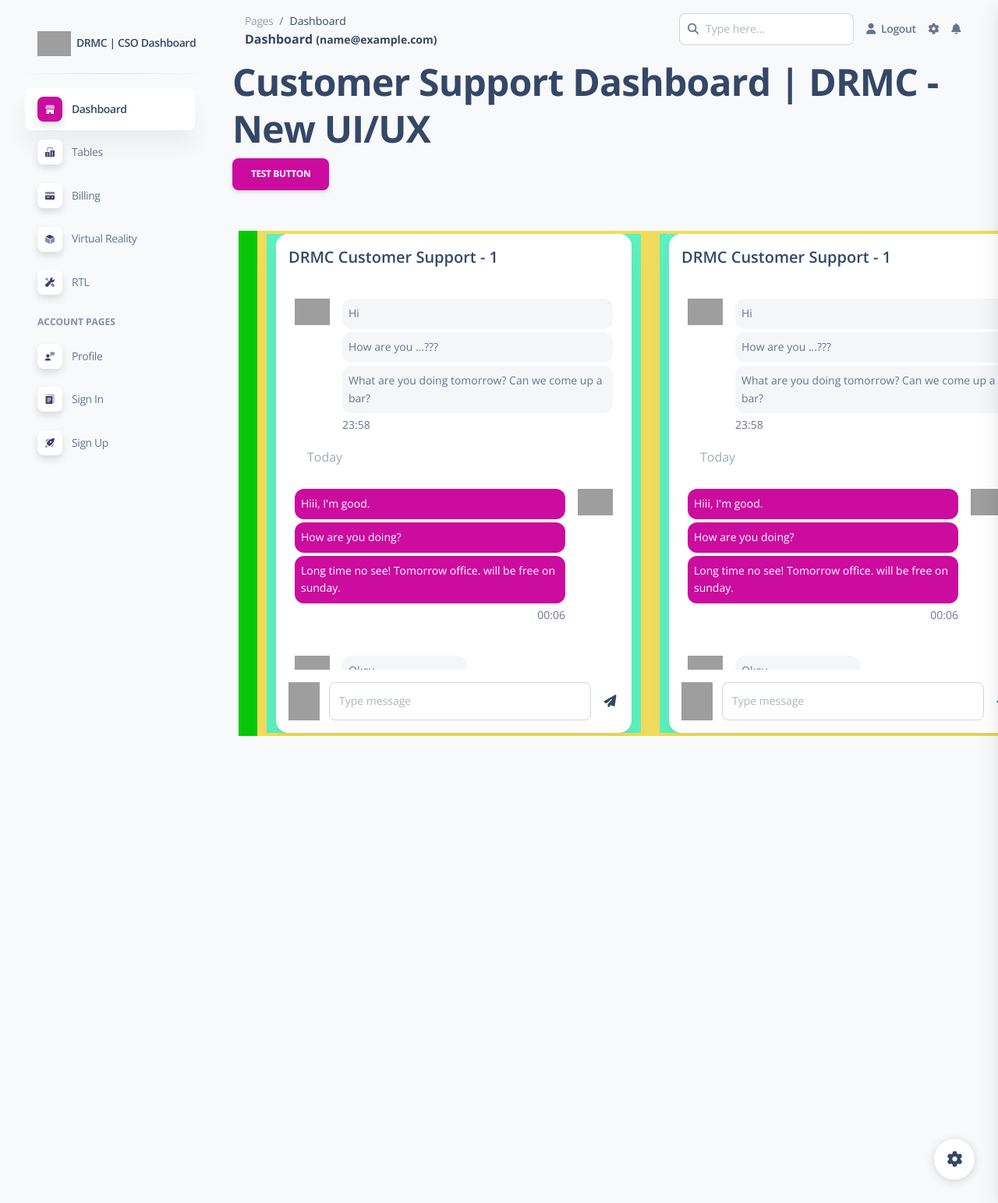
After one commit to Ashraf840/AI-Chatbot-Customer-Support-Integration, a Django app: a page that uses templates/base/staffApp_base.html in a window 1280 px wide. The commit adds this page. Shown: the whole page at 78% size. Run offline with Django 4.2, Linux system fonts and the light colour scheme; the visitor is signed in with stand-in values (Sample User, id 1); data comes from the database, SQL or seed files in the repository; data that the repository does not hold is empty; some libraries are stand-ins or nearby versions; grey boxes are pictures that could not be loaded.

Commit message:
Tried to implement mini-chat-tabs, which is not possible

```diff
--- a/home/consumers/cso_visitor_chat_consumer.py
+++ b/home/consumers/cso_visitor_chat_consumer.py
@@ -180,6 +180,7 @@ def save_message(message, user_identity, room_slug):
 
 # Customer Support Visitor Chat Consumer
 class CSOVisitorChatSuppportConsumer(WebsocketConsumer):
+
     def __init__(self, *args, **kwargs):
         super(CSOVisitorChatSuppportConsumer, self).__init__(*args, **kwargs)
         self.room_name = None
--- a/home/signals.py
+++ b/home/signals.py
@@ -19,7 +19,7 @@ def customer_support_request_signal(sender, instance, created, **kwargs):
         # through "CSODashboardConsumer".
         channel_layer = get_channel_layer()
         # TODO: This signal will be custom-made later, logic will be implemented here to decide in which cso-support-dashboard-channel the request will be sent to.
-        cso_email = "python4dia@gmail.com"
+        cso_email = "tanjim.ashraf@doer.com.bd"
         room_name_normalized="".join(ch for ch in cso_email if ch.isalnum())   # keeps only alphanumeric-chars in the room-name. [Ref]: https://www.scaler.com/topics/remove-special-characters-from-string-python/
         async_to_sync(channel_layer.group_send)(
             f'chat_dashboard_{room_name_normalized}',
--- a/staffApp/consumers/support_dashboard_consumer.py
+++ b/staffApp/consumers/support_dashboard_consumer.py
@@ -7,7 +7,6 @@ from channels.layers import get_channel_layer
 
 # Customer Support Dashboard Consumer
 class SupportDashboardConsumer(WebsocketConsumer):
-    # TODO: MAKE THE CONSUMER CONNECTIVITY FOR ALL THE Customer Support Officers. (follow "teachatty" app)
 
     def __init__(self, *args, **kwargs):
         super(SupportDashboardConsumer, self).__init__(*args, **kwargs)
--- a/staffApp/urls/staff_workload/cso_workload_urls.py
+++ b/staffApp/urls/staff_workload/cso_workload_urls.py
@@ -8,4 +8,5 @@ app_name = "cso_workload_urls"
 urlpatterns = [
     path("cso-dashboard/", cdv.CsoDashboard.as_view(), name="CsoDashboard"),
     path("support-dashboard/<str:email>/", cdv.SupportDashboard.as_view(), name="SupportDashboard"),
+    path("support-dashboardNew/<str:email>/", cdv.SupportDashboardNew.as_view(), name="SupportDashboardNew"),
 ]
--- a/staffApp/views/cso_views/cso_dashboard_views.py
+++ b/staffApp/views/cso_views/cso_dashboard_views.py
@@ -35,3 +35,21 @@ class SupportDashboard(LoginRequiredMixin, View):
         self.context['cso_email'] = request.user.email
         # --------------------------------------------------------------------------------
         return render(request, 'staffApp/cso/support_dashboard.html', self.context)
+
+
+class SupportDashboardNew(LoginRequiredMixin, View):
+    login_url = 'authenticationApplication:CsoAuth:CSOLoginPageView'
+    context = {
+        'title': 'Support Dashboard',
+    }
+
+    def get(self, request, email):
+        user = get_object_or_404(User, email=email)
+        customer_support_requests = CustomerSupportRequest.objects.all().order_by('-id')
+        print(f"'SupportDashboard' class queryset: {customer_support_requests}")
+        print(f"total support requests: {len(customer_support_requests)}")
+        self.context['support_req_nums'] = len(customer_support_requests)
+        self.context['customer_support_requests'] = customer_support_requests
+        self.context['cso_email'] = request.user.email
+        # --------------------------------------------------------------------------------
+        return render(request, 'staffApp/cso/support_dashboard_newUI.html', self.context)
--- /dev/null
+++ b/static/css/staffApp/support_dashboard_newUI/horizontal_scrollable_mini_chat_tab.css
@@ -0,0 +1,7 @@
+div.scroll {
+    display: flex;
+    background-color: #08c708;
+    flex-wrap: no-wrap;
+    overflow-x: auto;
+    margin: 20px;
+}
--- a/templates/base/home_base.html
+++ b/templates/base/home_base.html
@@ -6,7 +6,7 @@
     <meta name="viewport" content="width=device-width, initial-scale=1">
     <title> {% block title %} {% endblock %} </title>
 
-    <!-- Bootstrap 5.2 CSS -->
+    <!-- Bootstrap 5.2.3 CSS -->
     <link href="https://cdn.jsdelivr.net/npm/bootstrap@5.2.3/dist/css/bootstrap.min.css" rel="stylesheet"
         integrity="sha384-rbsA2VBKQhggwzxH7pPCaAqO46MgnOM80zW1RWuH61DGLwZJEdK2Kadq2F9CUG65" crossorigin="anonymous">
     <!-- Custom CSS -->
@@ -18,7 +18,7 @@
         {% block content %} {% endblock %}
     </div>
 
-    <!-- Bootstrap 5.2 JS -->
+    <!-- Bootstrap 5.2.3 JS -->
     <script src="https://cdn.jsdelivr.net/npm/bootstrap@5.2.3/dist/js/bootstrap.bundle.min.js"
         integrity="sha384-kenU1KFdBIe4zVF0s0G1M5b4hcpxyD9F7jL+jjXkk+Q2h455rYXK/7HAuoJl+0I4"
         crossorigin="anonymous"></script>
--- a/templates/base/staffApp_base.html
+++ b/templates/base/staffApp_base.html
@@ -7,6 +7,8 @@
 * Copyright 2022 Creative Tim (https://www.creative-tim.com)
 * Licensed under MIT (https://www.creative-tim.com/license)
 * Coded by Creative Tim
+
+Bootstrap 5.2.3
 
 =========================================================
 
@@ -31,9 +33,11 @@
   <script src="https://kit.fontawesome.com/272e010829.js" crossorigin="anonymous"></script>
   <!-- CSS Files -->
   <link id="pagestyle" href="{% static 'css/staffApp/base_dashboard/soft-ui-dashboard.css' %}" rel="stylesheet" />
+  <!-- Custom CSS -->
+  {% block css %} {% endblock %}
 </head>
 
-<body class="g-sidenav-show  bg-gray-100">
+<body class="g-sidenav-show bg-gray-100">
   <!-- Side Panel -->
   {% include 'base/components/staffApp_base/side_panel.html' %}
   <!-- End Side Panel -->
@@ -116,7 +120,7 @@
 <!--  <script src="../assets/js/core/popper.min.js"></script>-->
   <script src="{% static 'js/staffApp/base_dashboard/core/popper.min.js' %}"></script>
   <!--  <script src="../assets/js/core/bootstrap.min.js"></script>-->
-  <script src="{% static 'js/staffApp/base_dashboard/core/bootstrap.min.js' %}"></script>
+  <script src="{% static 'js/staffApp/base_dashboard/core/bootstrap.min.js' %}"></script>   <!-- Bootstrap 5.2.3 -->
   <!--  <script src="../assets/js/plugins/perfect-scrollbar.min.js"></script>-->
   <script src="{% static 'js/staffApp/base_dashboard/plugins/perfect-scrollbar.min.js' %}"></script>
   <!--  <script src="../assets/js/plugins/smooth-scrollbar.min.js"></script>-->
--- a/templates/staffApp/cso/cso_dashboard.html
+++ b/templates/staffApp/cso/cso_dashboard.html
@@ -134,6 +134,8 @@
           </div>
         </div>
         <div class="col-lg-5">
+
+          <a href="{% url 'staffApplication:CsoWorkload:SupportDashboardNew' request.user.email %}">
           <div class="card h-100 p-3">
 <!--            <div class="overflow-hidden position-relative border-radius-lg bg-cover h-100" style="background-image: url('../assets/img/ivancik.jpg');">-->
             <div class="overflow-hidden position-relative border-radius-lg bg-cover h-100" style="background-image: url({% static 'images/staffApp/base_dashboard/ivancik.jpg' %});">
@@ -148,6 +150,8 @@
               </div>
             </div>
           </div>
+          </a>
+
         </div>
       </div>
       <div class="row mt-4">
--- /dev/null
+++ b/templates/staffApp/cso/customerSupportComponents/chatBody.html
@@ -0,0 +1,182 @@
+<!DOCTYPE html>
+{% load static %}
+
+<!-- Template Copied from:  https://mdbootstrap.com/docs/standard/extended/chat/ -->
+<section style="background-color: #f15c5c;">
+    <div class="container py-1" style="background-color: #f1db5c;">
+
+        <div class="row" style="background-color: #5cf1bf;">
+            <div class="col-md-10 col-lg-10 col-xl-12" style="width: 30rem;">
+
+                <div class="card" id="chat2" style="height: 40rem;">
+                    <div class="card-header d-flex justify-content-between align-items-center p-3">
+                        <h5 class="mb-0">DRMC Customer Support - 1</h5>
+                        <!-- <button type="button" class="btn btn-primary btn-sm" data-mdb-ripple-color="dark">Let's Chat
+                            App</button> -->
+                    </div>
+                    <div id="chatbody-scroller" class="card-body overflow-auto chat-messages-box chatbody-scroller" data-mdb-perfect-scrollbar="true"
+                        onClick="() => {alert(`Hellow!`);}" style="position: relative; height: 400px">
+                        <div class="d-flex flex-row justify-content-start">
+                            <img src="https://mdbcdn.b-cdn.net/img/Photos/new-templates/bootstrap-chat/ava3-bg.webp"
+                                alt="avatar 1" style="width: 45px; height: 100%;">
+                            <div>
+                                <p class="small p-2 ms-3 mb-1 rounded-3" style="background-color: #f5f6f7;">Hi</p>
+                                <p class="small p-2 ms-3 mb-1 rounded-3" style="background-color: #f5f6f7;">How are you
+                                    ...???
+                                </p>
+                                <p class="small p-2 ms-3 mb-1 rounded-3" style="background-color: #f5f6f7;">What are you
+                                    doing
+                                    tomorrow? Can we come up a bar?</p>
+                                <p class="small ms-3 mb-3 rounded-3 text-muted">23:58</p>
+                            </div>
+                        </div>
+
+                        <div class="divider d-flex align-items-center mb-4">
+                            <p class="text-center mx-3 mb-0" style="color: #a2aab7;">Today</p>
+                        </div>
+
+                        <div class="d-flex flex-row justify-content-end mb-4 pt-1">
+                            <div>
+                                <p class="small p-2 me-3 mb-1 text-white rounded-3 bg-primary">Hiii, I'm good.</p>
+                                <p class="small p-2 me-3 mb-1 text-white rounded-3 bg-primary">How are you doing?</p>
+                                <p class="small p-2 me-3 mb-1 text-white rounded-3 bg-primary">Long time no see!
+                                    Tomorrow
+                                    office. will
+                                    be free on sunday.</p>
+                                <p class="small me-3 mb-3 rounded-3 text-muted d-flex justify-content-end">00:06</p>
+                            </div>
+                            <img src="https://mdbcdn.b-cdn.net/img/Photos/new-templates/bootstrap-chat/ava4-bg.webp"
+                                alt="avatar 1" style="width: 45px; height: 100%;">
+                        </div>
+
+                        <div class="d-flex flex-row justify-content-start mb-4">
+                            <img src="https://mdbcdn.b-cdn.net/img/Photos/new-templates/bootstrap-chat/ava3-bg.webp"
+                                alt="avatar 1" style="width: 45px; height: 100%;">
+                            <div>
+                                <p class="small p-2 ms-3 mb-1 rounded-3" style="background-color: #f5f6f7;">Okay</p>
+                                <p class="small p-2 ms-3 mb-1 rounded-3" style="background-color: #f5f6f7;">We will go
+                                    on
+                                    Sunday?</p>
+                                <p class="small ms-3 mb-3 rounded-3 text-muted">00:07</p>
+                            </div>
+                        </div>
+
+                        <div class="d-flex flex-row justify-content-end mb-4">
+                            <div>
+                                <p class="small p-2 me-3 mb-1 text-white rounded-3 bg-primary">That's awesome!</p>
+                                <p class="small p-2 me-3 mb-1 text-white rounded-3 bg-primary">I will meet you Sandon
+                                    Square
+                                    sharp at
+                                    10 AM</p>
+                                <p class="small p-2 me-3 mb-1 text-white rounded-3 bg-primary">Is that okay?</p>
+                                <p class="small me-3 mb-3 rounded-3 text-muted d-flex justify-content-end">00:09</p>
+                            </div>
+                            <img src="https://mdbcdn.b-cdn.net/img/Photos/new-templates/bootstrap-chat/ava4-bg.webp"
+                                alt="avatar 1" style="width: 45px; height: 100%;">
+                        </div>
+
+                        <div class="d-flex flex-row justify-content-start mb-4">
+                            <img src="https://mdbcdn.b-cdn.net/img/Photos/new-templates/bootstrap-chat/ava3-bg.webp"
+                                alt="avatar 1" style="width: 45px; height: 100%;">
+                            <div>
+                                <p class="small p-2 ms-3 mb-1 rounded-3" style="background-color: #f5f6f7;">Okay i will
+                                    meet
+                                    you on
+                                    Sandon Square</p>
+                                <p class="small ms-3 mb-3 rounded-3 text-muted">00:11</p>
+                            </div>
+                        </div>
+
+                        <div class="d-flex flex-row justify-content-end mb-4">
+                            <div>
+                                <p class="small p-2 me-3 mb-1 text-white rounded-3 bg-primary">Do you have pictures of
+                                    Matley
+                                    Marriage?</p>
+                                <p class="small me-3 mb-3 rounded-3 text-muted d-flex justify-content-end">00:11</p>
+                            </div>
+                            <img src="https://mdbcdn.b-cdn.net/img/Photos/new-templates/bootstrap-chat/ava4-bg.webp"
+                                alt="avatar 1" style="width: 45px; height: 100%;">
+                        </div>
+
+                        <div class="d-flex flex-row justify-content-start mb-4">
+                            <img src="https://mdbcdn.b-cdn.net/img/Photos/new-templates/bootstrap-chat/ava3-bg.webp"
+                                alt="avatar 1" style="width: 45px; height: 100%;">
+                            <div>
+                                <p class="small p-2 ms-3 mb-1 rounded-3" style="background-color: #f5f6f7;">Sorry I
+                                    don't
+                                    have. i
+                                    changed my phone.</p>
+                                <p class="small ms-3 mb-3 rounded-3 text-muted">00:13</p>
+                            </div>
+                        </div>
+
+                        <div class="d-flex flex-row justify-content-end">
+                            <div>
+                                <p class="small p-2 me-3 mb-1 text-white rounded-3 bg-primary">Okay then see you on
+                                    sunday!!
+                                </p>
+                                <p class="small me-3 mb-3 rounded-3 text-muted d-flex justify-content-end">00:15</p>
+                            </div>
+                            <img src="https://mdbcdn.b-cdn.net/img/Photos/new-templates/bootstrap-chat/ava4-bg.webp"
+                                alt="avatar 1" style="width: 45px; height: 100%;">
+                        </div>
+                        {% for m in chat_messages %}
+                            {% if m.user_identity == 'cso' %}
+                                <div class="d-flex flex-row justify-content-start">
+                                    <img src="https://mdbcdn.b-cdn.net/img/Photos/new-templates/bootstrap-chat/ava3-bg.webp"
+                                        alt="avatar 1" style="width: 45px; height: 100%;">
+                                    <div>
+                                        <p class="small p-2 ms-3 mb-1 rounded-3" style="background-color: #f5f6f7;">{{ m.message }}</p>
+                                        <p class="small ms-3 mb-3 rounded-3 text-muted">23:58</p>
+                                    </div>
+                                </div>
+                            {% else %}
+                                <div class="d-flex flex-row justify-content-end mb-4 pt-1">
+                                    <div>
+                                        <p class="small p-2 me-3 mb-1 text-white rounded-3 bg-primary">{{ m.message }}</p>
+                                        <p class="small me-3 mb-3 rounded-3 text-muted d-flex justify-content-end">00:06</p>
+                                    </div>
+                                    <img src="https://mdbcdn.b-cdn.net/img/Photos/new-templates/bootstrap-chat/ava4-bg.webp"
+                                        alt="avatar 1" style="width: 45px; height: 100%;">
+                                </div>
+                            {% endif %}
+                        {% endfor %}
+
+                    </div>
+                    <div class="card-footer text-muted d-flex justify-content-start align-items-center p-3">
+                        <img src="https://mdbcdn.b-cdn.net/img/Photos/new-templates/bootstrap-chat/ava3-bg.webp"
+                            alt="avatar 3" style="width: 40px; height: 100%;" class="me-1">
+                        <input type="text" class="form-control form-control-lg ms-2" id="chat-message-input"
+                            placeholder="Type message">
+                        <!-- <a class="ms-1 text-muted" href="#!"><i class="fas fa-paperclip"></i></a> -->
+                        <!-- <a class="ms-3 text-muted" href="#!"><i class="fas fa-smile"></i></a> -->
+                        <a class="ms-3 me-1" id="chat-message-send-btn"
+                            style="cursor: pointer;"><i class="fas fa-paper-plane"></i></a>
+                    </div>
+                </div>
+
+            </div>
+        </div>
+
+    </div>
+</section>
+
+
+{% block js %}
+<script>
+    function scrollFunc() {
+        // alert('clicked!');
+        var divElement = document.querySelector(".chatbody-scroller");
+        divElement.scroll({
+            top: divElement.scrollHeight,   //scroll to the bottom of the element
+            behavior: 'smooth' //auto, smooth, initial, inherit
+        });
+        // console.log("A new chat-box is generated!");
+    }
+    // var divElement = document.querySelector(".chatbody-scroller");
+    // divElement.scroll({
+    //     top: divElement.scrollHeight,   //scroll to the bottom of the element
+    //     behavior: 'smooth' //auto, smooth, initial, inherit
+    // });
+</script>
+{% endblock %}
--- /dev/null
+++ b/templates/staffApp/cso/support_dashboard_newUI.html
@@ -0,0 +1,79 @@
+<!DOCTYPE html>
+{% extends 'base/staffApp_base.html' %}
+{% load static %}
+
+<!-- Title -->
+{% block title %} {{ title }} | Dhaka Residential Model College {% endblock %}
+
+<!-- Custom CSS -->
+{% block css %}
+<link rel="stylesheet" href="{% static 'css/staffApp/support_dashboard_newUI/horizontal_scrollable_mini_chat_tab.css' %}">
+{% endblock %}
+
+<!-- Content Body -->
+{% block content %}
+<div class="container-fluid">
+    <div class="row d-flex justify-content-center">
+        <div class="col"><h1>Customer Support Dashboard | DRMC - New UI/UX</h1></div>
+    </div>
+
+    <!-- Test div generate button -->
+    <div class="row">
+        <div class="col">
+            <p>
+                <a class="btn btn-primary btn-xl text-uppercase" href="#">Test Button</a>
+            </p>
+        </div>
+    </div>
+
+    <!-- Area: to generate mini-chat-tabs horizontally -->
+    <div class="row row-class">
+        <div class="container-fluid mh-100 scroll">
+            <!-- Horizontal scrolling ref: https://stackoverflow.com/a/65289157 -->
+
+            {% include 'staffApp/cso/customerSupportComponents/chatBody.html' %}
+            {% include 'staffApp/cso/customerSupportComponents/chatBody.html' %}
+            {% include 'staffApp/cso/customerSupportComponents/chatBody.html' %}
+            {% include 'staffApp/cso/customerSupportComponents/chatBody.html' %}
+            {% include 'staffApp/cso/customerSupportComponents/chatBody.html' %}
+            {% include 'staffApp/cso/customerSupportComponents/chatBody.html' %}
+            {% include 'staffApp/cso/customerSupportComponents/chatBody.html' %}
+            {% include 'staffApp/cso/customerSupportComponents/chatBody.html' %}
+
+
+            <!-- <div class="row h-100 scroll"> -->
+            <!-- <div class="row h-80 horizontal-scrollable"> -->
+                <!-- Template copied from:  https://mdbootstrap.com/docs/standard/extended/chat/ -->
+                <!-- <div class="col-4">
+                </div>
+
+                <div class="col-4">
+                </div>
+
+                <div class="col-4">
+                </div>
+
+                <div class="col-4">
+                </div> -->
+            <!-- </div> -->
+
+        </div>
+    </div>
+</div>
+{% endblock %}
+
+
+<!-- Custom JS -->
+{% block js %}
+<script>
+    // Scroll down the chatbody div after window loads
+    // document.addEventListener("DOMContentLoaded", function(){
+    //     // Handler when the DOM is fully loaded
+    //     var divElement = document.querySelector(".chatbody-scroller");
+    //     divElement.scroll({
+    //         top: divElement.scrollHeight,//scroll to the bottom of the element
+    //         behavior: 'smooth' //auto, smooth, initial, inherit
+    //     });
+    // });
+</script>
+{% endblock %}
```
Also changed, not shown: environment_linux.yaml (added, +119 -0 lines), requirements_linux.txt (added, +63 -0 lines).
